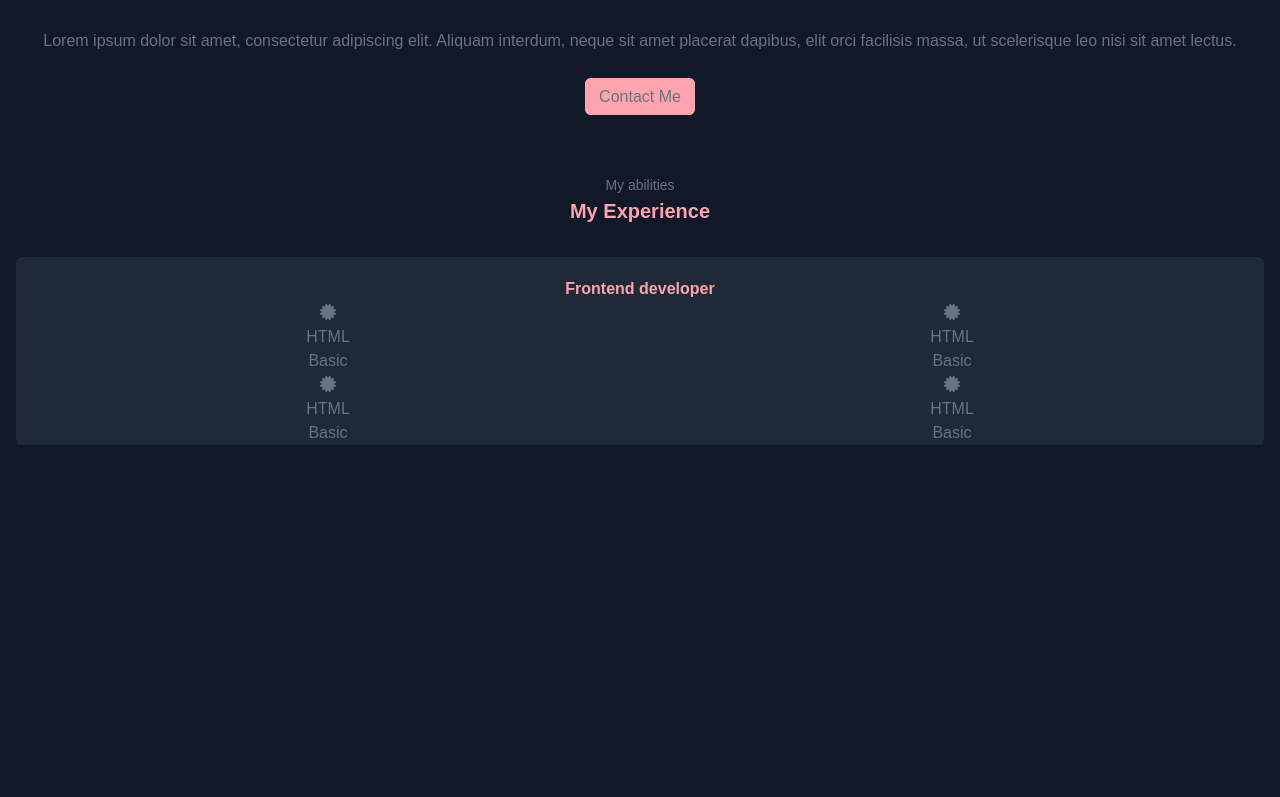
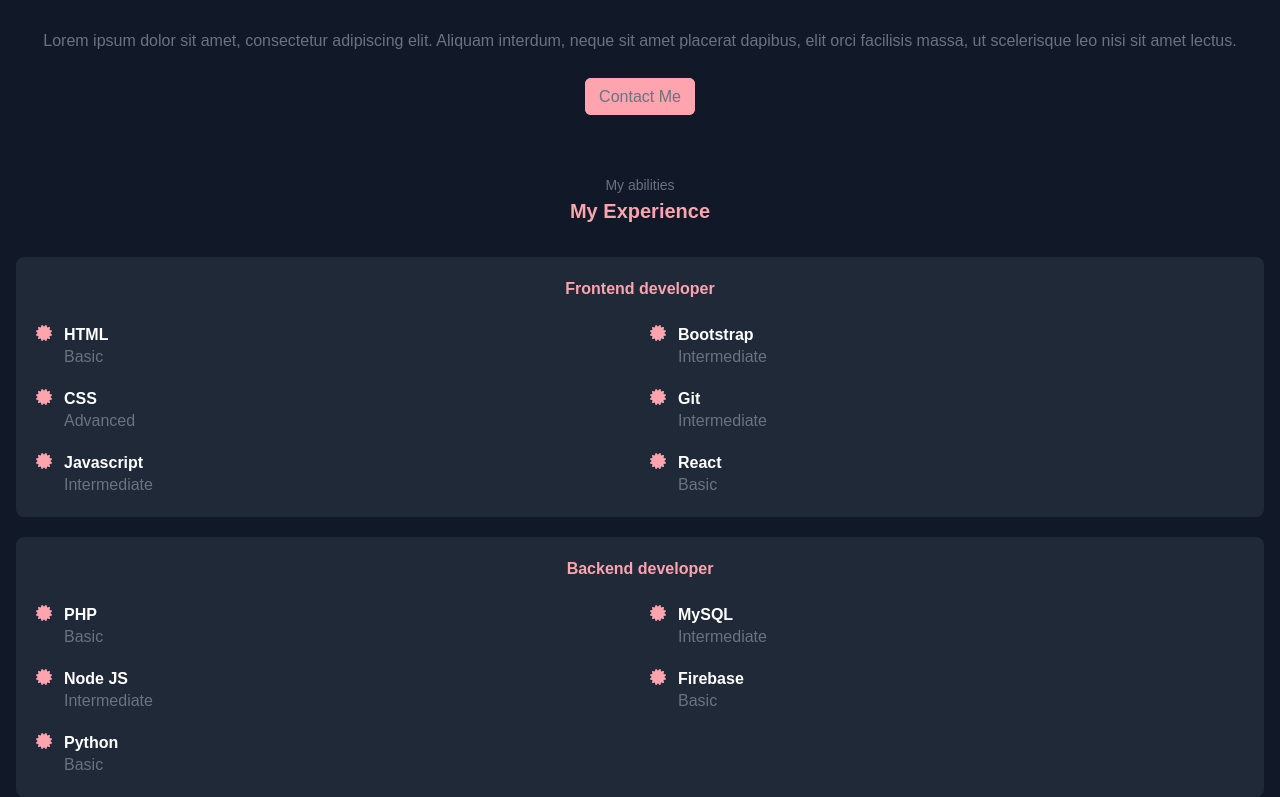
Before and after one commit to RobertoLatorraca/demo-portfolio-1, a website: page src/index.html in a window 1280 px wide. Shown: the part 1251-2048 px from the top of the page. Before the commit the page ends 1696 px from the top, so only its background shows below. Drawn offline with nearby package versions, Linux system fonts and the light colour scheme; files that its build step writes are made by us from their sources.

Commit message:
skills sm

```diff
--- a/src/assets/css/style.css
+++ b/src/assets/css/style.css
@@ -23,3 +23,9 @@ body {
 .home__scroll {
     transform: rotate(90deg);
 }
+
+.card {
+    @apply
+    bg-gray-800
+    rounded-lg;
+}
--- a/src/index.html
+++ b/src/index.html
@@ -104,17 +104,17 @@
                 </div>
 
                 <div class="grid grid-cols-3 mb-8 gap-x-3">
-                    <div class="bg-gray-800 rounded-md text-sm py-2 px-1">
+                    <div class="card text-sm py-2 px-1">
                         <i class="fa-solid fa-award text-rose-300 text-xl mb-1"></i>
                         <h3 class="text-white text-base font-medium">Experience</h3>
                         <span>8 Years Working</span>
                     </div>
-                    <div class="bg-gray-800 rounded-md text-sm py-2 px-1">
+                    <div class="card text-sm py-2 px-1">
                         <i class="fa-solid fa-briefcase text-rose-300 text-xl mb-1"></i>
                         <h3 class="text-white text-base font-medium">Completed</h3>
                         <span>36 + Projects</span>
                     </div>
-                    <div class="bg-gray-800 rounded-md text-sm py-2 px-1">
+                    <div class="card text-sm py-2 px-1">
                         <i class="fa-solid fa-headset text-rose-300 text-xl mb-1"></i>
                         <h3 class="text-white text-base font-medium">Support</h3>
                         <span>Online 24/7</span>
@@ -141,28 +141,91 @@
             <h2 class="text-rose-300 text-xl font-bold mb-8">My Experience</h2>
 
             <div>
-                <div class="bg-gray-800 rounded-md pt-5">
-                    <h3 class="text-rose-300 font-bold">Frontend developer</h3>
-                    <div class="grid grid-cols-2">
+                <div class="card p-5 mb-5">
+                    <h3 class="text-rose-300 font-bold mb-6">Frontend developer</h3>
+                    <div class="grid grid-cols-2 gap-5 text-left">
+                        <div class="flex gap-3">
+                            <i class="fa-solid fa-certificate text-rose-300"></i>
                             <div>
-                            <i class="fa-solid fa-certificate"></i>
-                            <h3>HTML</h3>
+                                <h3 class="font-bold text-white leading-5">HTML</h3>
                                 <span>Basic</span>
                             </div>
+                        </div>
+                        <div class="flex gap-3">
+                            <i class="fa-solid fa-certificate text-rose-300"></i>
                             <div>
-                            <i class="fa-solid fa-certificate"></i>
-                            <h3>HTML</h3>
+                                <h3 class="font-bold text-white leading-5">Bootstrap</h3>
+                                <span>Intermediate</span>
+                            </div>
+                        </div>
+                        <div class="flex gap-3">
+                            <i class="fa-solid fa-certificate text-rose-300"></i>
+                            <div>
+                                <h3 class="font-bold text-white leading-5">CSS</h3>
+                                <span>Advanced</span>
+                            </div>
+                        </div>
+                        <div class="flex gap-3">
+                            <i class="fa-solid fa-certificate text-rose-300"></i>
+                            <div>
+                                <h3 class="font-bold text-white leading-5">Git</h3>
+                                <span>Intermediate</span>
+                            </div>
+                        </div>
+                        <div class="flex gap-3">
+                            <i class="fa-solid fa-certificate text-rose-300"></i>
+                            <div>
+                                <h3 class="font-bold text-white leading-5">Javascript</h3>
+                                <span>Intermediate</span>
+                            </div>
+                        </div>
+                        <div class="flex gap-3">
+                            <i class="fa-solid fa-certificate text-rose-300"></i>
+                            <div>
+                                <h3 class="font-bold text-white leading-5">React</h3>
                                 <span>Basic</span>
                             </div>
+                        </div>
+                    </div>
+                </div>
+
+                <div class="card p-5">
+                    <h3 class="text-rose-300 font-bold mb-6">Backend developer</h3>
+                    <div class="grid grid-cols-2 gap-5 text-left">
+                        <div class="flex gap-3">
+                            <i class="fa-solid fa-certificate text-rose-300"></i>
                             <div>
-                            <i class="fa-solid fa-certificate"></i>
-                            <h3>HTML</h3>
+                                <h3 class="font-bold text-white leading-5">PHP</h3>
                                 <span>Basic</span>
                             </div>
+                        </div>
+                        <div class="flex gap-3">
+                            <i class="fa-solid fa-certificate text-rose-300"></i>
                             <div>
-                            <i class="fa-solid fa-certificate"></i>
-                            <h3>HTML</h3>
+                                <h3 class="font-bold text-white leading-5">MySQL</h3>
+                                <span>Intermediate</span>
+                            </div>
+                        </div>
+                        <div class="flex gap-3">
+                            <i class="fa-solid fa-certificate text-rose-300"></i>
+                            <div>
+                                <h3 class="font-bold text-white leading-5">Node JS</h3>
+                                <span>Intermediate</span>
+                            </div>
+                        </div>
+                        <div class="flex gap-3">
+                            <i class="fa-solid fa-certificate text-rose-300"></i>
+                            <div>
+                                <h3 class="font-bold text-white leading-5">Firebase</h3>
                                 <span>Basic</span>
+                            </div>
+                        </div>
+                        <div class="flex gap-3">
+                            <i class="fa-solid fa-certificate text-rose-300"></i>
+                            <div>
+                                <h3 class="font-bold text-white leading-5">Python</h3>
+                                <span>Basic</span>
+                            </div>
                         </div>
                     </div>
                 </div>
```
Lines whose indentation alone changed are shown as unchanged.
